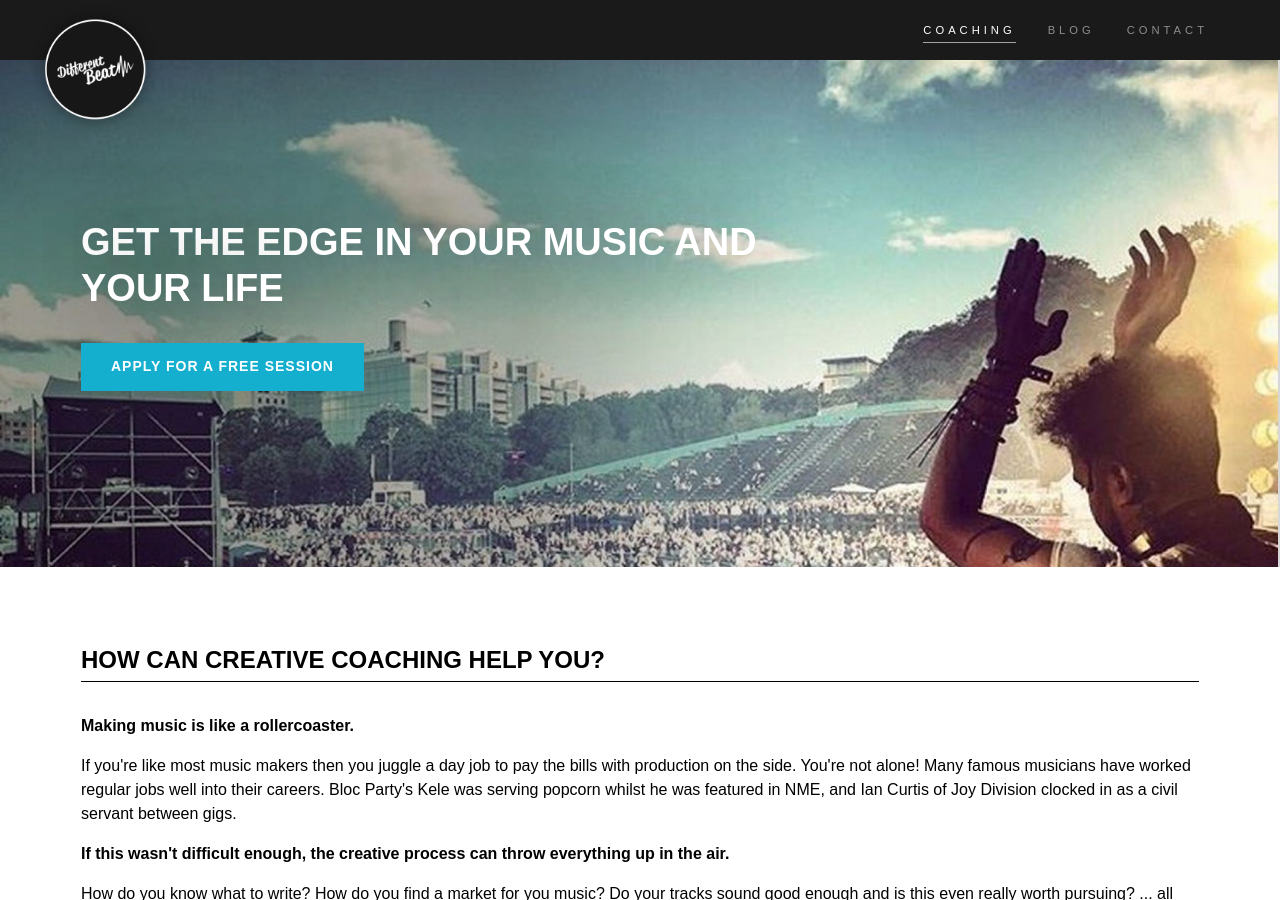
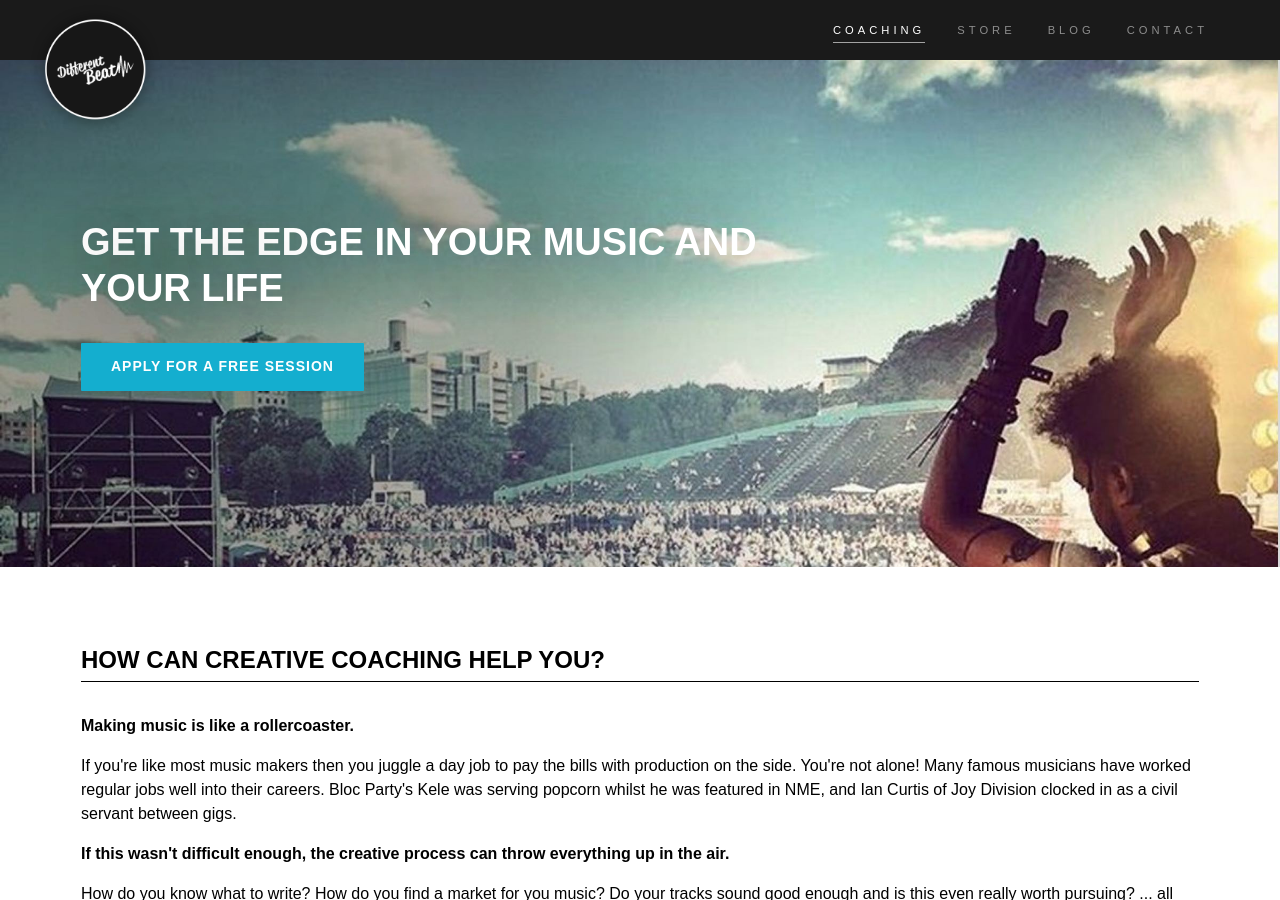
Before and after one commit to mlangsman/Coaching-Site, a Jekyll site: the page built from index.html, in a window 1280 px wide and 900 px high. Built offline with Jekyll 4.4.1, drawn with Linux system fonts in a browser that asks for light colours; nearby versions of some CDN libraries.

Commit message:
Add store

```diff
--- a/_data/navigation.yml
+++ b/_data/navigation.yml
@@ -2,6 +2,9 @@ nav:
 
 - title: COACHING
   url: /
+
+- title: STORE
+  url: /native-special.html
 
 - title: BLOG
   url: /blog.html
```
